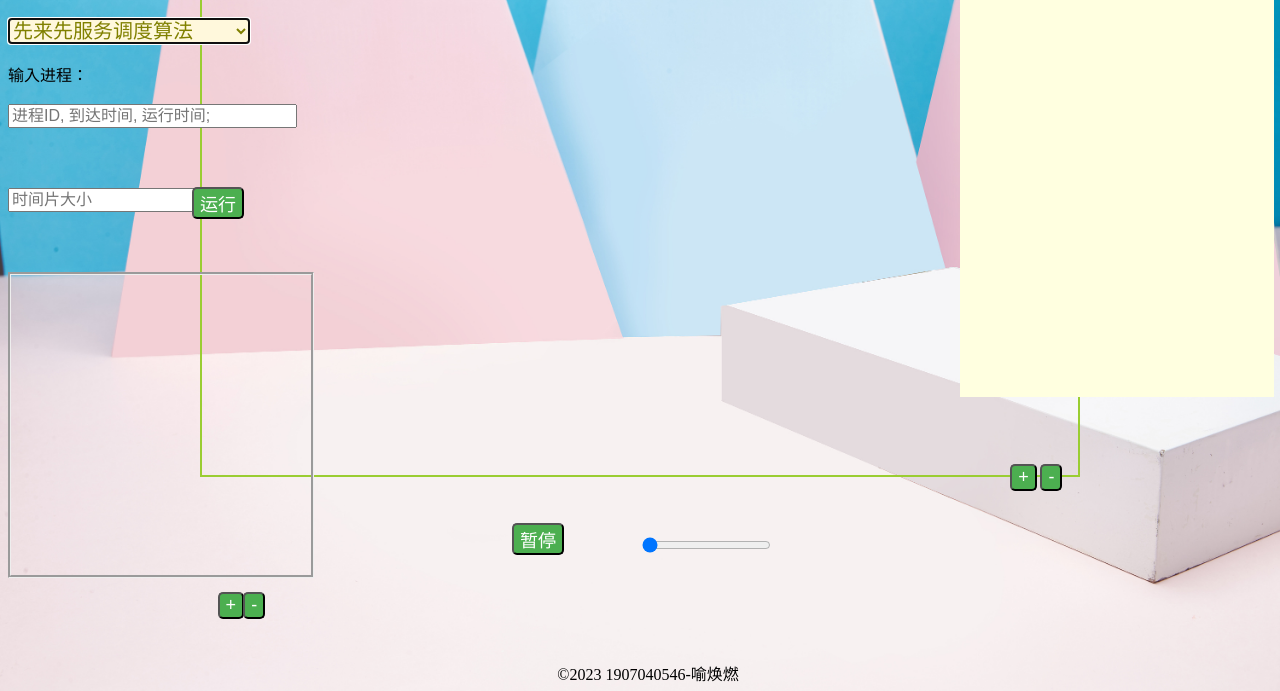
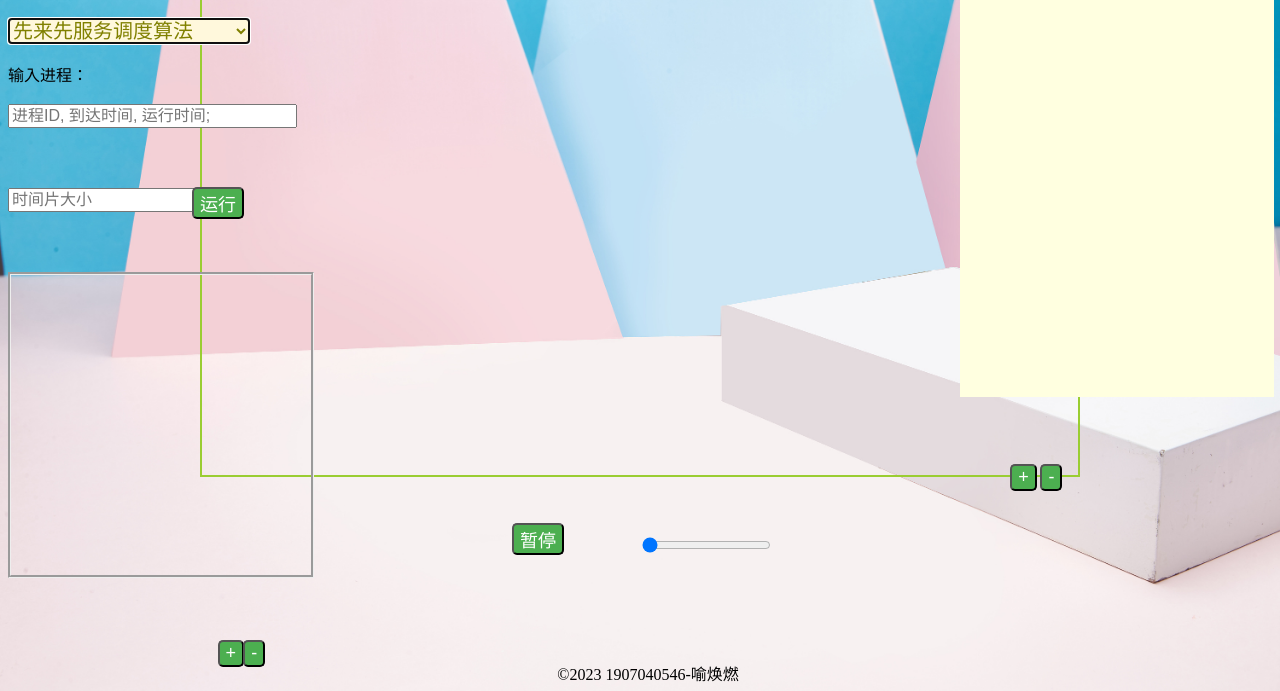
Before and after one commit to BatBoy12138/BatBoy12138.github.io, a plain HTML site: page index.html in a window 1280 px wide. Shown: the part 109-800 px from the top of the page. Drawn offline with nearby package versions, Linux system fonts and the light colour scheme.

Commit message:
position: absolute;

```diff
--- a/html/Fcfs.js
+++ b/html/Fcfs.js
@@ -19,7 +19,7 @@ function ShowFCFS(process, now_select) {
     let flag = 1; // 用于避免数字重影
     let Y_position;
     var infoBox = null;
-    ctx.font = "15px Arial";
+    ctx.font = "16px Arial";
     ctx.fillStyle=process[0][process[i].length-1];
     if(!isInt(now_select))
         Y_position=0;
--- a/html/my_html.css
+++ b/html/my_html.css
@@ -66,12 +66,12 @@ button {
 #increase-btn1 {
     position:absolute;
     left: 17%;
-    bottom:9%;
+    bottom:3%;
 }
 #decrease-btn1 {
     position:absolute;
     left: 19%;
-    bottom:9%;
+    bottom:3%;
 }
 #increase-btn2 {
     position:absolute;
```
